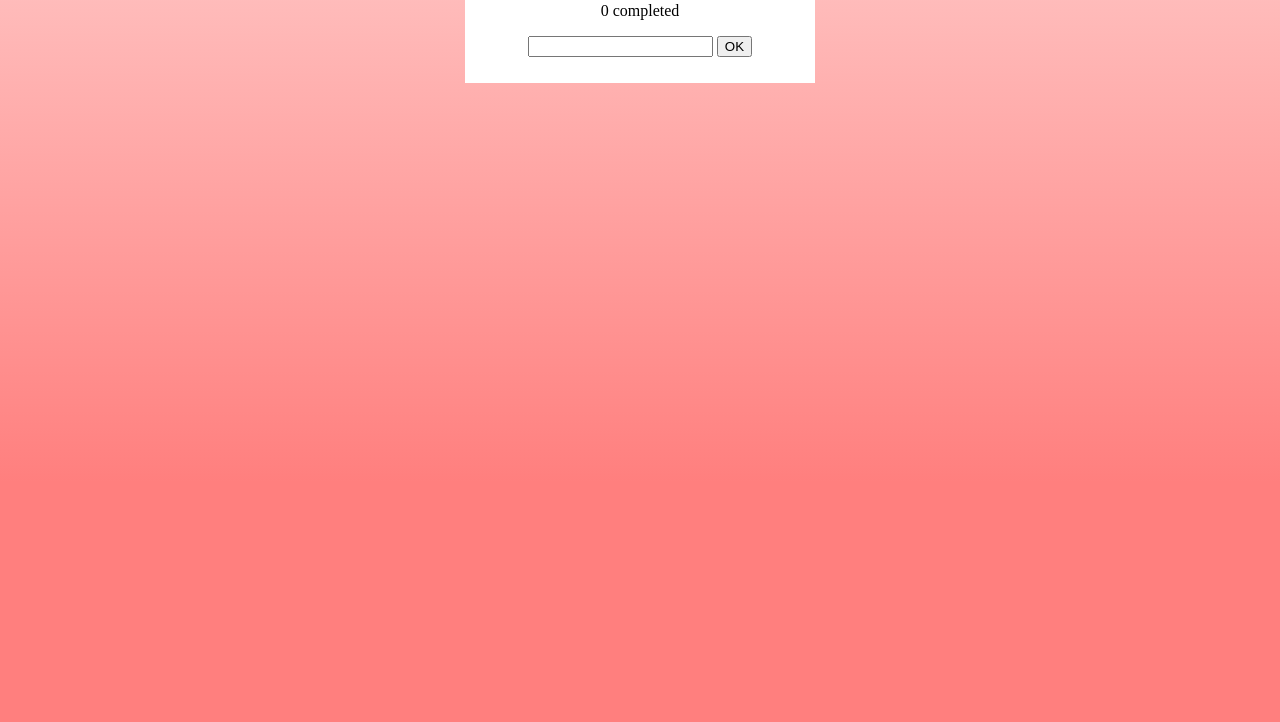
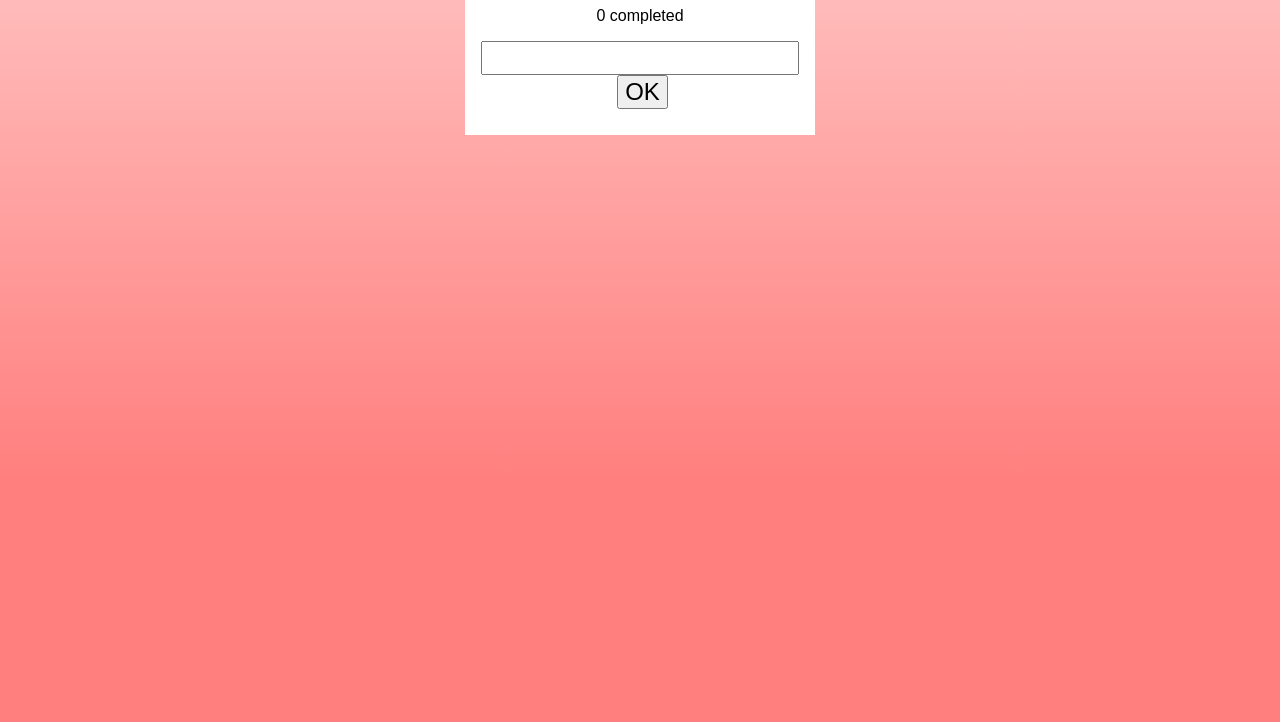
Before and after one commit to KRQQN/Inl-mningsuppgift-Todo, a plain HTML site: page index.html in a window 1280 px wide. Shown: the part 78-800 px from the top of the page. Drawn offline with Linux system fonts and the light colour scheme.

Commit message:
hi again

```diff
--- a/index.html
+++ b/index.html
@@ -10,6 +10,7 @@
   <body>
     <div class="container">
       <h1 id="headline">My Todo</h1>
+        <div id="headlineBully">
           <p id="count">0 completed</p>
           <input type="text" id="textField" />
           <button id="add-task" type="submit">OK</button>
@@ -17,6 +18,9 @@
           <small id="msg"></small>
 
           <ul id="todo-list"></ul>
+
+        </div>
+
     </div>
 
     <script src="main.js"></script>
--- a/main.css
+++ b/main.css
@@ -12,6 +12,7 @@ body {
   background-attachment: fixed;
 }
 .container {
+  padding-top: 5px;
   animation: up-downs 1.5s;
   padding-bottom: 10px;
   margin-left: auto;
@@ -19,17 +20,25 @@ body {
   width: 350px;
   background-color: rgb(255, 255, 255);
 }
-#textField,
+#textField {
+    font-size: 1.5rem;
+}
 #add-task {
+  font-size: 1.5rem;
   margin-bottom: 0px;
+  margin-left: 5px;
 }
+#headlineBully {
+    font-family: Arial, Helvetica, sans-serif;
+}
+
 ul {
   list-style-type: none;
   padding: 0px;
 }
 li {
   text-align: center;
-  font-size: 2rem;
+  font-size: 1.5rem;
   margin: 15px;
   animation: down-up 0.5s;
 }
```
Lines whose indentation alone changed are shown as unchanged.
